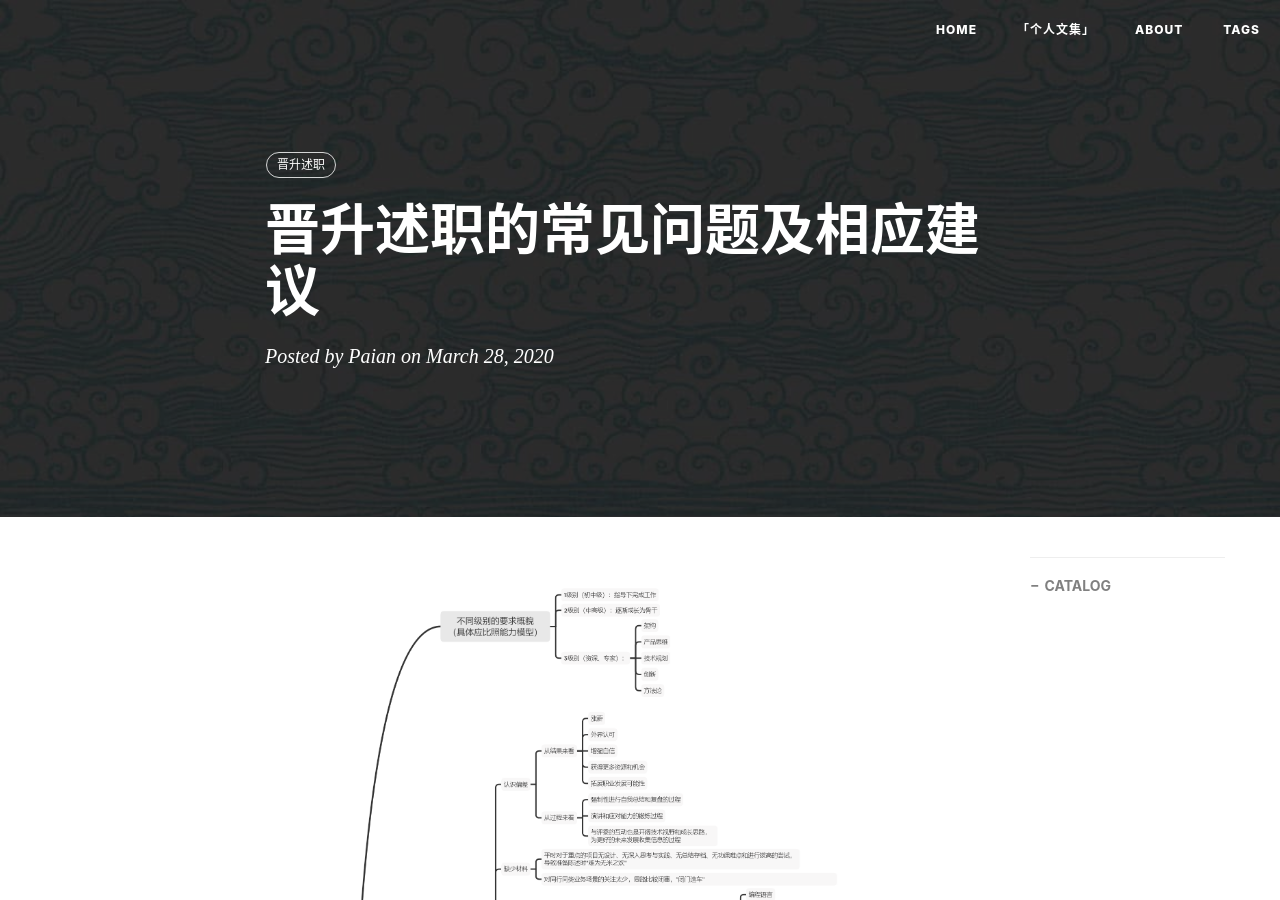
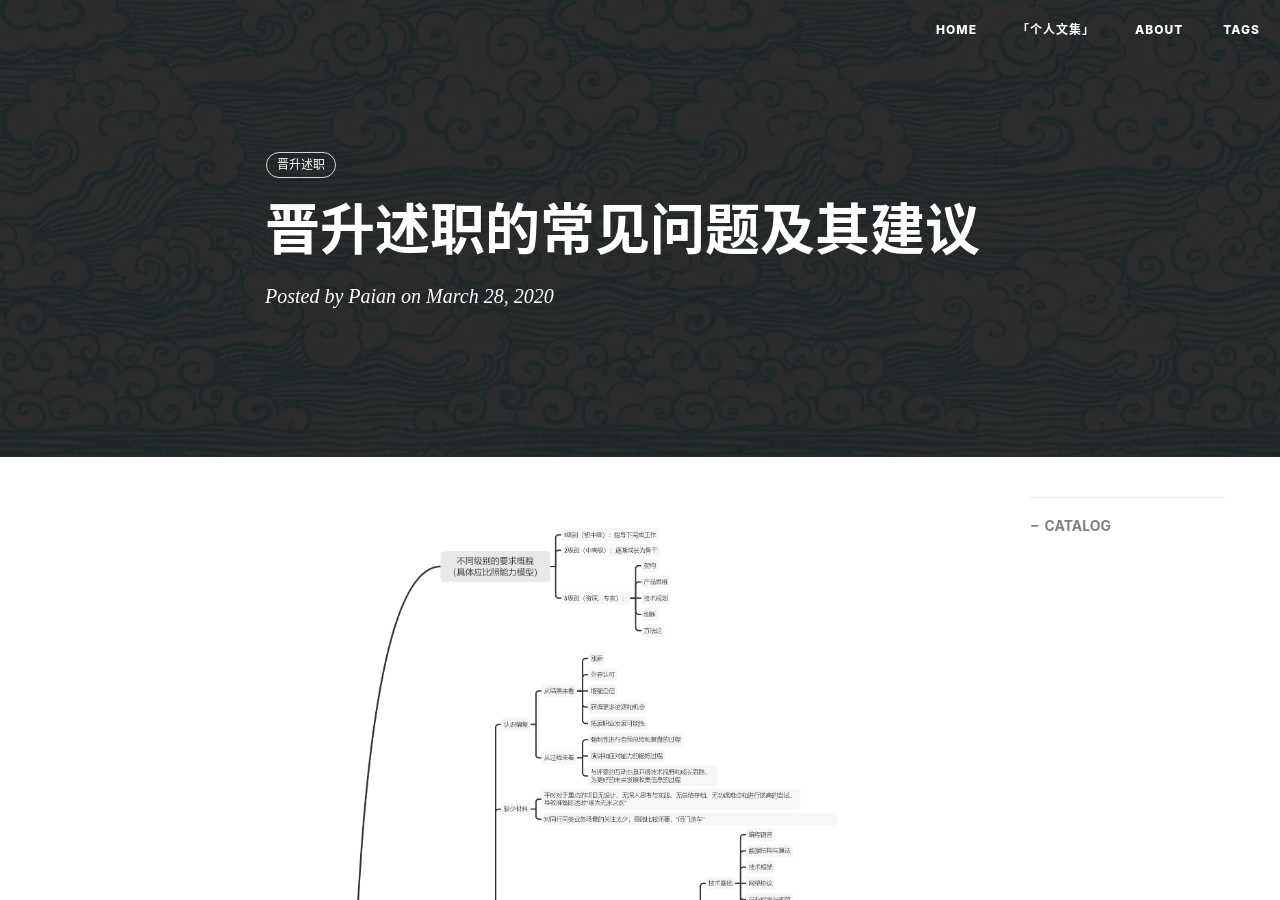
Before and after one commit to mobilesite/mobilesite.github.io, a Jekyll site: the page built from _posts/2020-03-28-failures-and-advices-in-promotion-presentation.md, in a window 1280 px wide and 900 px high. Built offline with Jekyll 4.4.1, drawn with Linux system fonts in a browser that asks for light colours; nearby versions of some CDN libraries; comment, search, counter and statistics services are not loaded.

Commit message:
refactor: 修改标题

```diff
--- a/_posts/2020-03-28-failures-and-advices-in-promotion-presentation.md
+++ b/_posts/2020-03-28-failures-and-advices-in-promotion-presentation.md
@@ -1,6 +1,6 @@
 ---
 layout:     post
-title:      "晋升述职的常见问题及相应建议"
+title:      "晋升述职的常见问题及其建议"
 subtitle:   ""
 date:       2020-03-28 18:25:22
 author:     "Paian"
```
